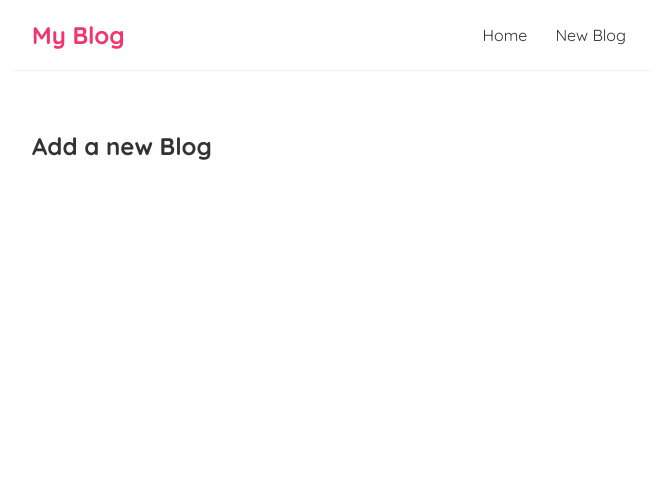
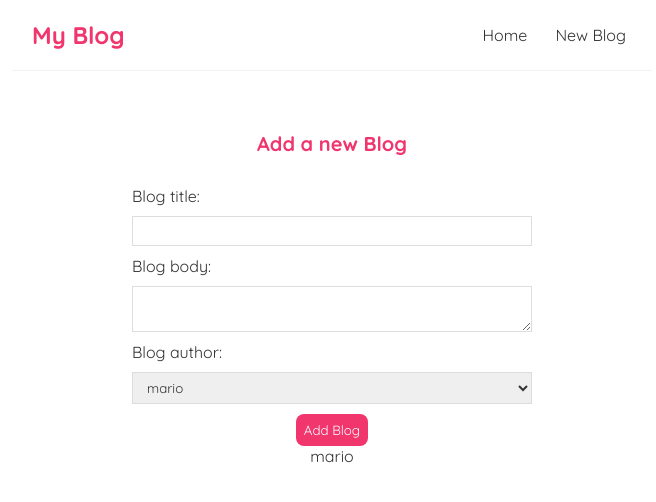
Before and after one commit to SanjanaKote/ReactJS, a React (Create React App) app: page /create in a window 1280 px wide. Shown: the top 502 px of the page, without its empty margins (308-964 px from the left). Built offline with nearby package versions, Linux system fonts and the light colour scheme.

Commit message:
create item

```diff
--- a/data/db.json
+++ b/data/db.json
@@ -4,13 +4,19 @@
       "title": "My First Blog",
       "body": "My trip was an unforgettable success! From breathtaking landscapes to delicious local cuisine, every moment was filled with adventure and joy. Exploring new places, meeting amazing people, and creating lifelong memories made it truly special. The smooth journey, perfect weather, and exciting experiences made it a trip to remember. Cannot wait for the next one!",
       "author": "mario",
-        "id": 1
+      "id": "1"
     },
     {
       "title": "Opening Party!",
       "body": "Me and my friends hosted a spooky Halloween party filled with eerie decorations, glowing pumpkins, and creepy music. Everyone dressed in creative costumes, from witches to ghosts. We played fun games, enjoyed delicious treats like spooky cupcakes, and had a thrilling haunted house setup. The night ended with a horror movie marathon, making it an unforgettable celebration! 🎃👻",
       "author": "yoshi",
-        "id": 2
+      "id": "2"
+    },
+    {
+      "id": "de18",
+      "title": "Hello Abyasa!",
+      "body": "I'm grateful for the opportunity to work as a web development intern at Abyasa Software, where I gained hands-on experience using the Django framework for backend development and React for building dynamic frontends.",
+      "author": "yoshi"
     }
   ]
 }
--- a/src/Create.js
+++ b/src/Create.js
@@ -1,7 +1,60 @@
+import { useState } from "react";
+// import { useHistory } from "react-router-dom";
+
 const Create = () => {
+
+        const[title,setTitle]=useState('');
+        const[body,setBody]=useState('');
+        const[author,setAuthor]=useState('mario');
+        const[isPending,setIsPending]=useState(false);
+
+
+        const handleSubmit=(e) =>{
+            e.preventDefault();
+            const blog={title,body,author};
+
+            setIsPending(true);
+
+            fetch('http://localhost:8000/blogs',{
+                    method: 'POST',
+                    headers:{"Content-Type":"application/json"},
+                    body:JSON.stringify(blog)
+            }).then(()=>{
+                console.log('new blog added');
+                setIsPending(false)
+            })
+        }
+
     return (
         <div className='create'>
             <h2>Add a new Blog</h2>
+            <form onSubmit={handleSubmit}>
+                <label>Blog title:</label>
+                <input
+                    type="text"
+                    required
+                    value={title}
+                    onChange={(e)=> setTitle(e.target.value)}
+                />
+                <label>Blog body:</label>
+                <textarea
+                    required
+                    value={body}
+                    onChange={(e) => setBody(e.target.value)}>
+                </textarea>
+                <label>Blog author:</label>
+                <select
+                    value={author}
+                    onChange={(e)=>setAuthor(e.target.value)}>
+                    <option value="mario">mario</option>
+                    <option value="yoshi">yoshi</option>
+                </select>
+                { !isPending && <button>Add Blog</button>}
+                { isPending && <button>Adding Blog...</button>}
+                <p>{title}</p>
+                <p>{body}</p>
+                <p>{author}</p>
+            </form>
         </div>
      );
 }
--- a/src/index.css
+++ b/src/index.css
@@ -66,3 +66,35 @@
 .BlogDetails div{
   margin:20px 0;
 }
+
+/* new blog create */
+.create {
+  max-width: 400px;
+  margin: 0 auto;
+  text-align: center;
+}
+.create label {
+  text-align: left;
+  display: block;
+}
+.create h2 {
+  font-size: 20px;
+  color: #f1356d;
+  margin-bottom: 30px;
+}
+.create input, .create textarea, .create select {
+  width: 100%;
+  padding: 6px 10px;
+  margin: 10px 0;
+  border: 1px solid #ddd;
+  box-sizing: border-box;
+  display: block;
+}
+.create button {
+  background: #f1356d;
+  color: #fff;
+  border: 0;
+  padding: 8px;
+  border-radius: 8px;
+  cursor: pointer;
+}
```
Lines whose indentation alone changed are shown as unchanged.
